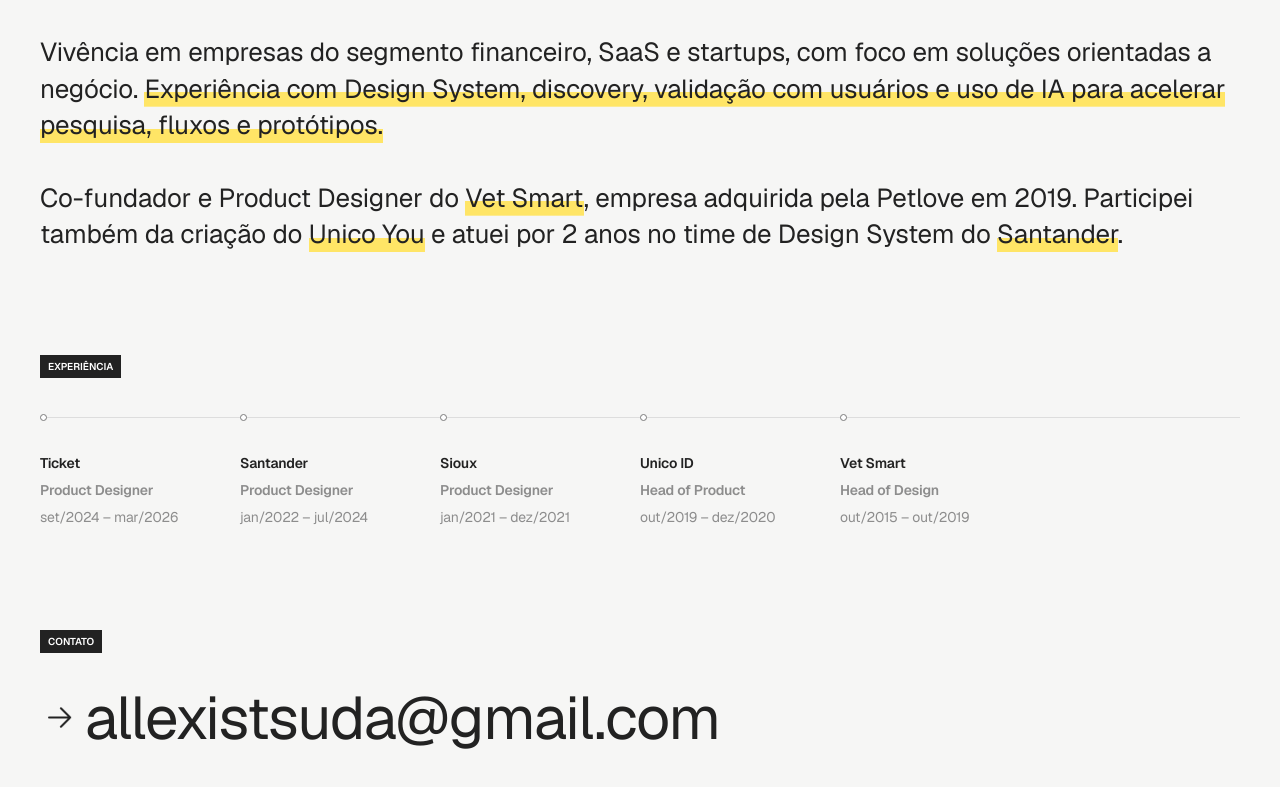
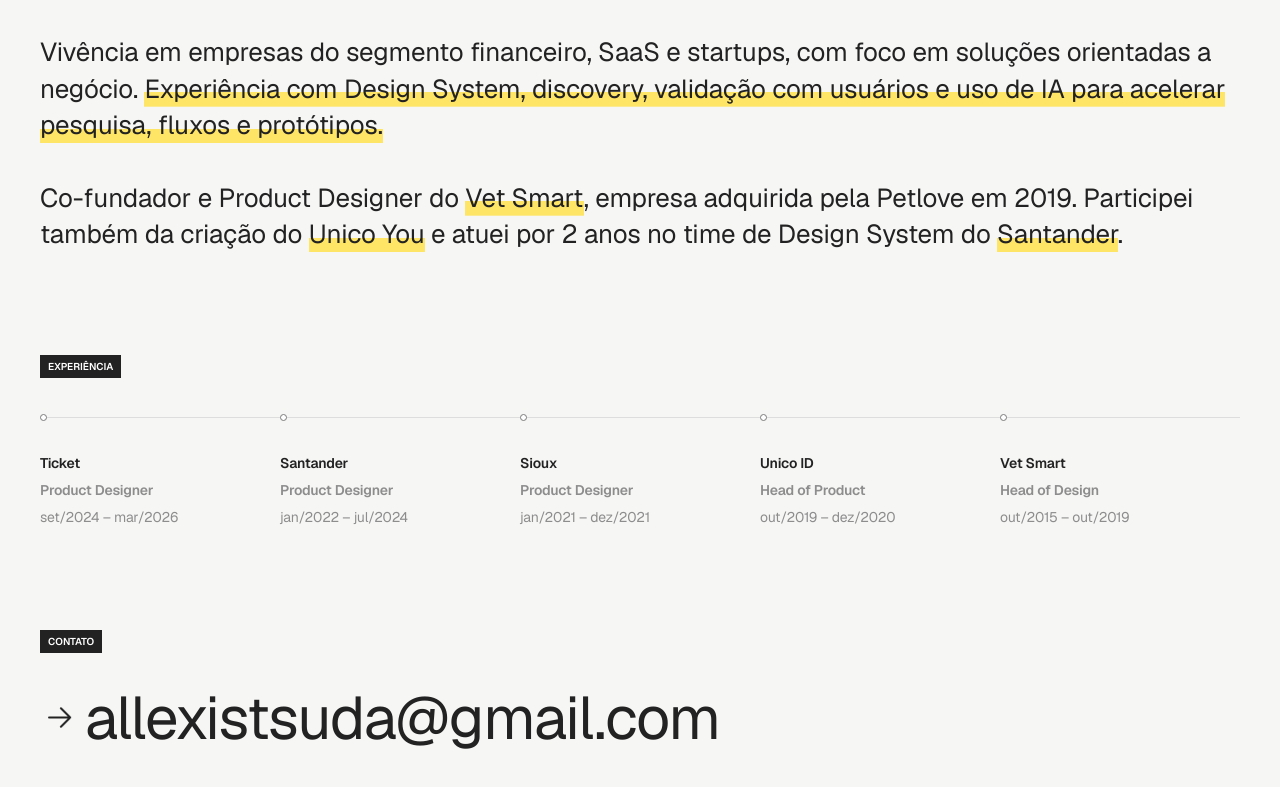
Before and after one commit to allexistsuda/portfolio, a Next.js app: page / in a window 1280 px wide. Shown: the part 1033-1820 px from the top of the page. Built offline with nearby package versions, Linux system fonts and the light colour scheme.

Commit message:
Fix timeline grid to use dynamic column count instead of hardcoded 6

```diff
--- a/app/page.tsx
+++ b/app/page.tsx
@@ -163,7 +163,7 @@
                 background: "#DDDDDD",
               }}
             />
-            <div style={{ display: "grid", gridTemplateColumns: "repeat(6, 1fr)" }}>
+            <div style={{ display: "grid", gridTemplateColumns: `repeat(${experiences.length}, 1fr)` }}>
               {experiences.map((exp, i) => (
                 <div key={i} style={{ position: "relative" }}>
                   <div
```
